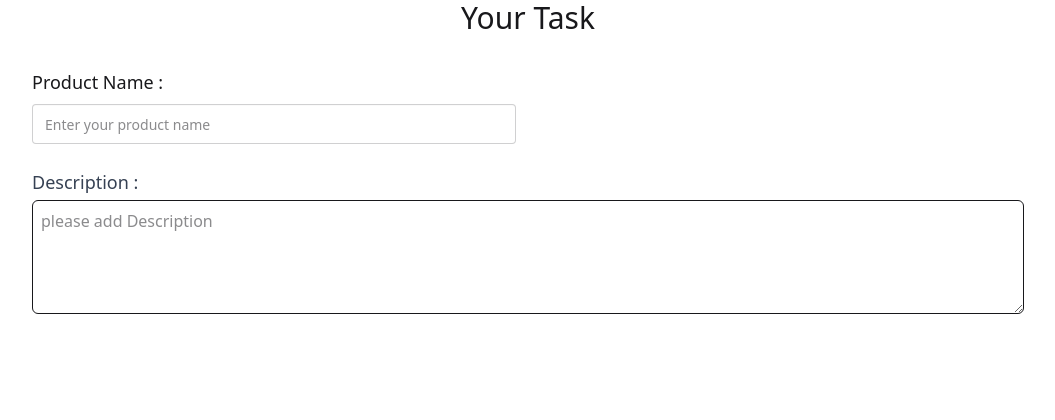
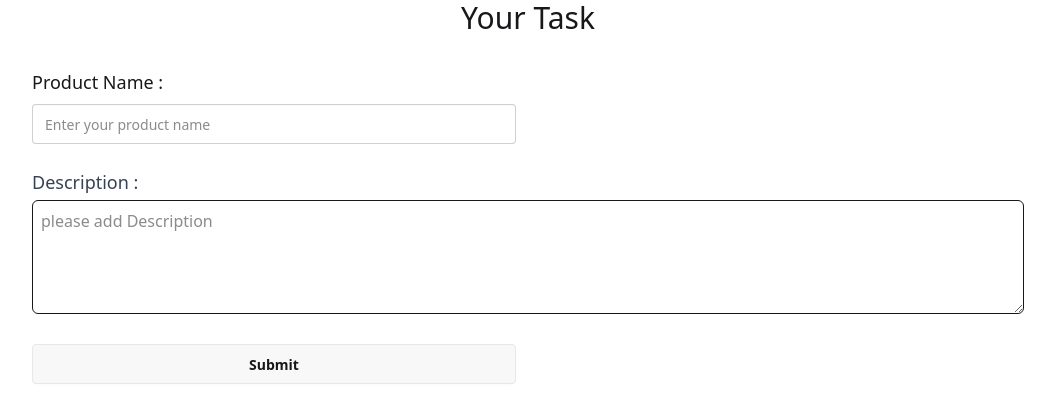
Before and after one commit to RMABID/task-management-, a React (Vite) app: page / in a window 1280 px wide. Shown: the top 420 px of the page, without its empty margins (112-1167 px from the left). Built offline with nearby package versions, Linux system fonts and the light colour scheme.

Commit message:
tansk quary and use hooks

```diff
--- a/package.json
+++ b/package.json
@@ -11,6 +11,8 @@
   },
   "dependencies": {
     "@tailwindcss/vite": "^4.0.7",
+    "@tanstack/react-query": "^5.66.7",
+    "axios": "^1.7.9",
     "localforage": "^1.10.0",
     "match-sorter": "^8.0.0",
     "react": "^19.0.0",
--- a/src/components/AddTaskForm.jsx
+++ b/src/components/AddTaskForm.jsx
@@ -1,8 +1,25 @@
 const AddTaskForm = () => {
+  const handleSubmit = async (e) => {
+    e.preventDefault();
+    const task_title = e.target.task_title.value;
+    const description = e.target.description.value;
+    const newTask = {
+      task_title,
+      description,
+    };
+    // try {
+    //   await
+    // } catch (error) {
+    //   console.log(error);
+    // }
+  };
   return (
     <div>
       <h1 className="text-3xl text-center">Your Task</h1>
-      <form className="grid grid-cols-1 font-Garamond md:grid-cols-2 font-raleway-font px-4 md:px-36 mt-8  gap-6">
+      <form
+        onSubmit={handleSubmit}
+        className="grid grid-cols-1 font-Garamond md:grid-cols-2 font-raleway-font px-4 md:px-36 mt-8  gap-6"
+      >
         <div>
           <label className="block text-lg font-medium mb-2">
             Product Name :
@@ -10,7 +27,7 @@ const AddTaskForm = () => {
           <input
             required
             type="text"
-            name="product_name"
+            name="task_title"
             placeholder="Enter your product name"
             className="input input-bordered w-full"
           />
@@ -26,6 +43,9 @@ const AddTaskForm = () => {
             className="w-full  mt-1 p-2 border rounded-md focus:ring focus:ring-blue-300"
           />
         </div>
+        <button type="submit" className="btn ">
+          Submit
+        </button>
       </form>
     </div>
   );
--- /dev/null
+++ b/src/hooks/useAxiosPublice.jsx
@@ -0,0 +1,11 @@
+import axios from "axios";
+
+const axiosPublice = axios.create({
+  baseURL: "http://localhost:5000",
+});
+
+const useAxiosPublice = () => {
+  return axiosPublice;
+};
+
+export default useAxiosPublice;
--- a/src/main.jsx
+++ b/src/main.jsx
@@ -3,9 +3,13 @@ import { createRoot } from "react-dom/client";
 import "./index.css";
 import { RouterProvider } from "react-router-dom";
 import Routes from "./Router/Routes.jsx";
+import { QueryClient, QueryClientProvider } from "@tanstack/react-query";
+const queryClient = new QueryClient();
 
 createRoot(document.getElementById("root")).render(
   <StrictMode>
-    <RouterProvider router={Routes} />
+    <QueryClientProvider client={queryClient}>
+      <RouterProvider router={Routes} />
+    </QueryClientProvider>
   </StrictMode>
 );
```
Also changed, not shown: 1 other file (tests, documents, lock files or other folders).
